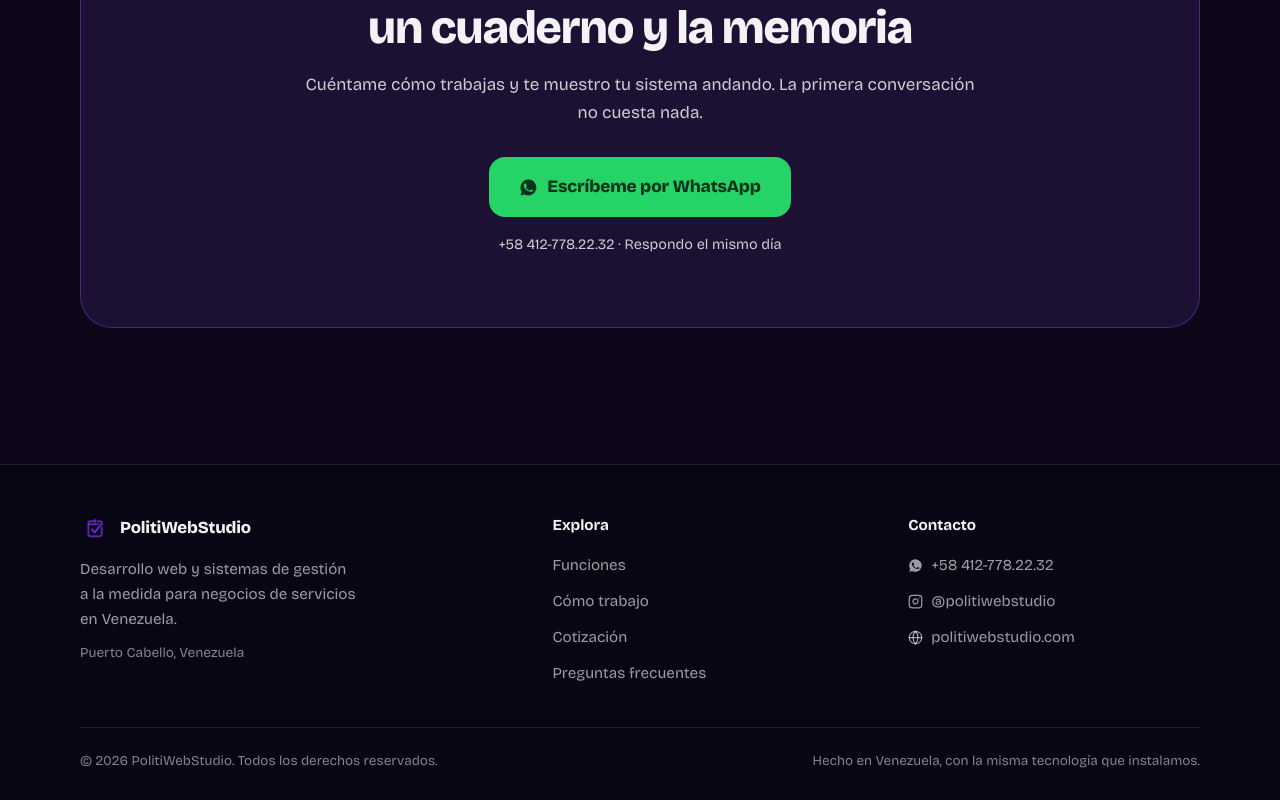
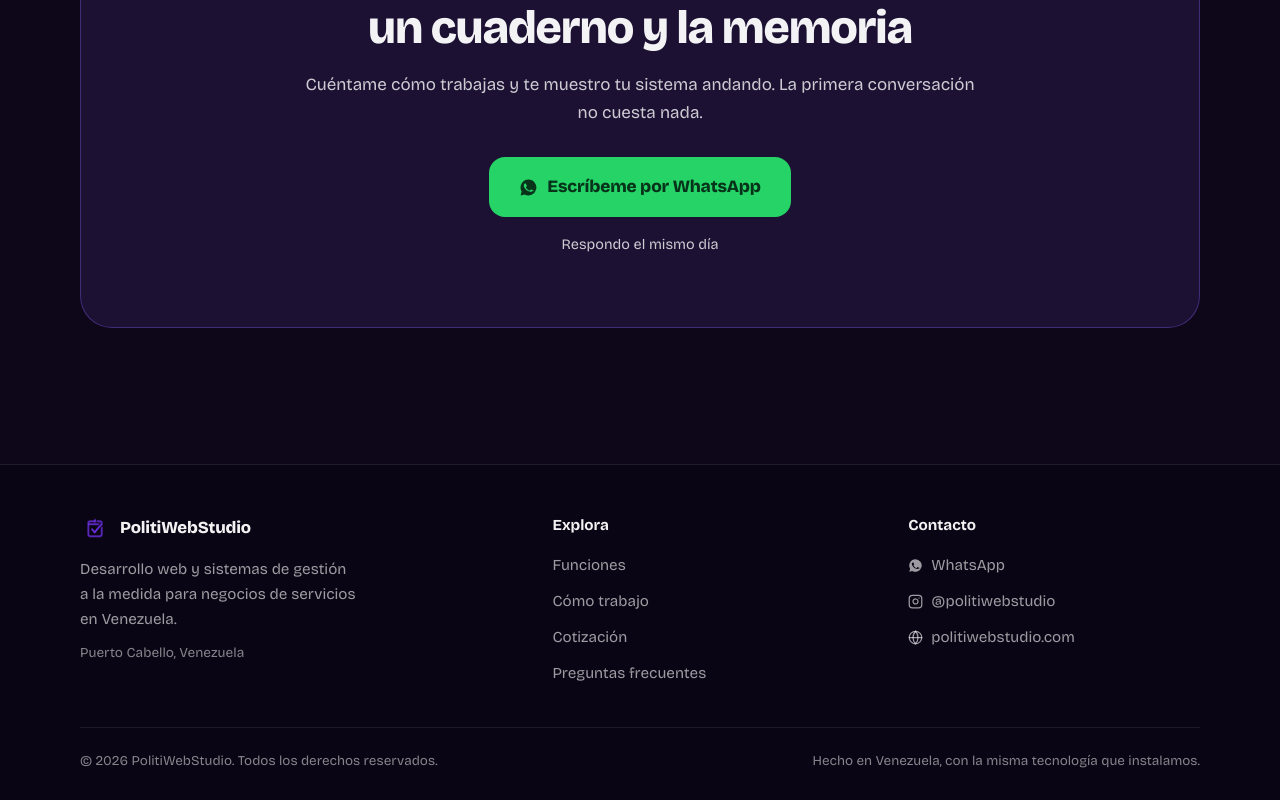
Before and after one commit to Politi23/PolitiCitas, a Next.js app: page / in a window 1280 px wide. Shown: the part 4331-5131 px from the top of the page. Built offline with nearby package versions, Linux system fonts and the light colour scheme.

Commit message:
feat: ocultar numero de telefono visible, solo botones de WhatsApp

```diff
--- a/components/sections.tsx
+++ b/components/sections.tsx
@@ -289,7 +289,7 @@ export function CtaFinal() {
           <WaIc />
           Escríbeme por WhatsApp
         </a>
-        <p className="cta-sub">{SITE.telefonoDisplay} · Respondo el mismo día</p>
+        <p className="cta-sub">Respondo el mismo día</p>
       </Reveal>
     </section>
   );
@@ -324,7 +324,7 @@ export function Footer() {
             <p className="foot-title">Contacto</p>
             <a href={WA_INFO} target="_blank" rel="noopener">
               <WaIc className="foot-ic" />
-              {SITE.telefonoDisplay}
+              WhatsApp
             </a>
             <a href={SITE.instagram} target="_blank" rel="noopener">
               <Ic name="instagram" />
--- a/lib/site.ts
+++ b/lib/site.ts
@@ -6,7 +6,6 @@ export const SITE = {
   url: "https://citas.politiwebstudio.com",
   instagram: "https://www.instagram.com/politiwebstudio/",
   web: "https://politiwebstudio.com",
-  telefonoDisplay: "+58 412-778.22.32",
 };
 
 const WA_NUM = "584127782232";
```
